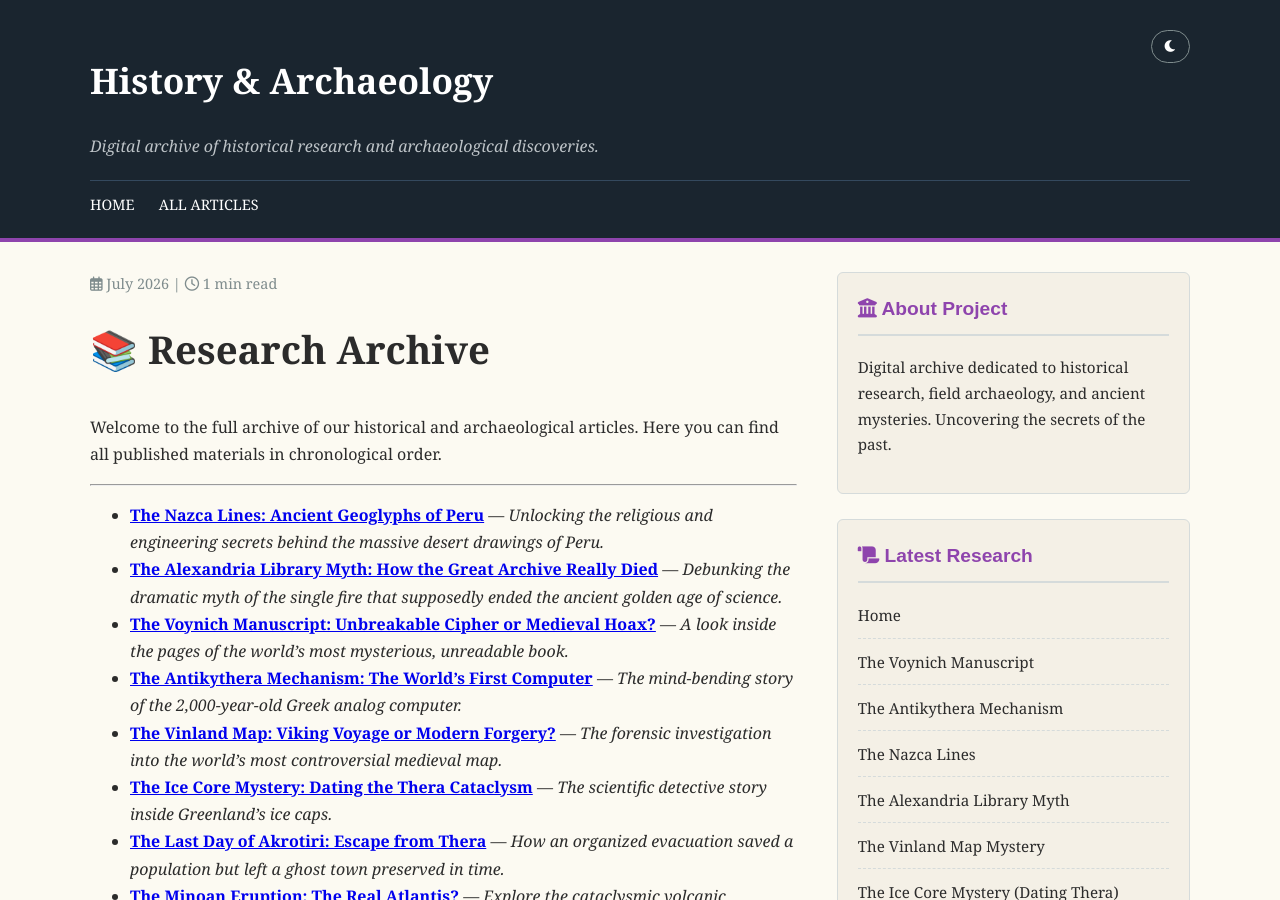
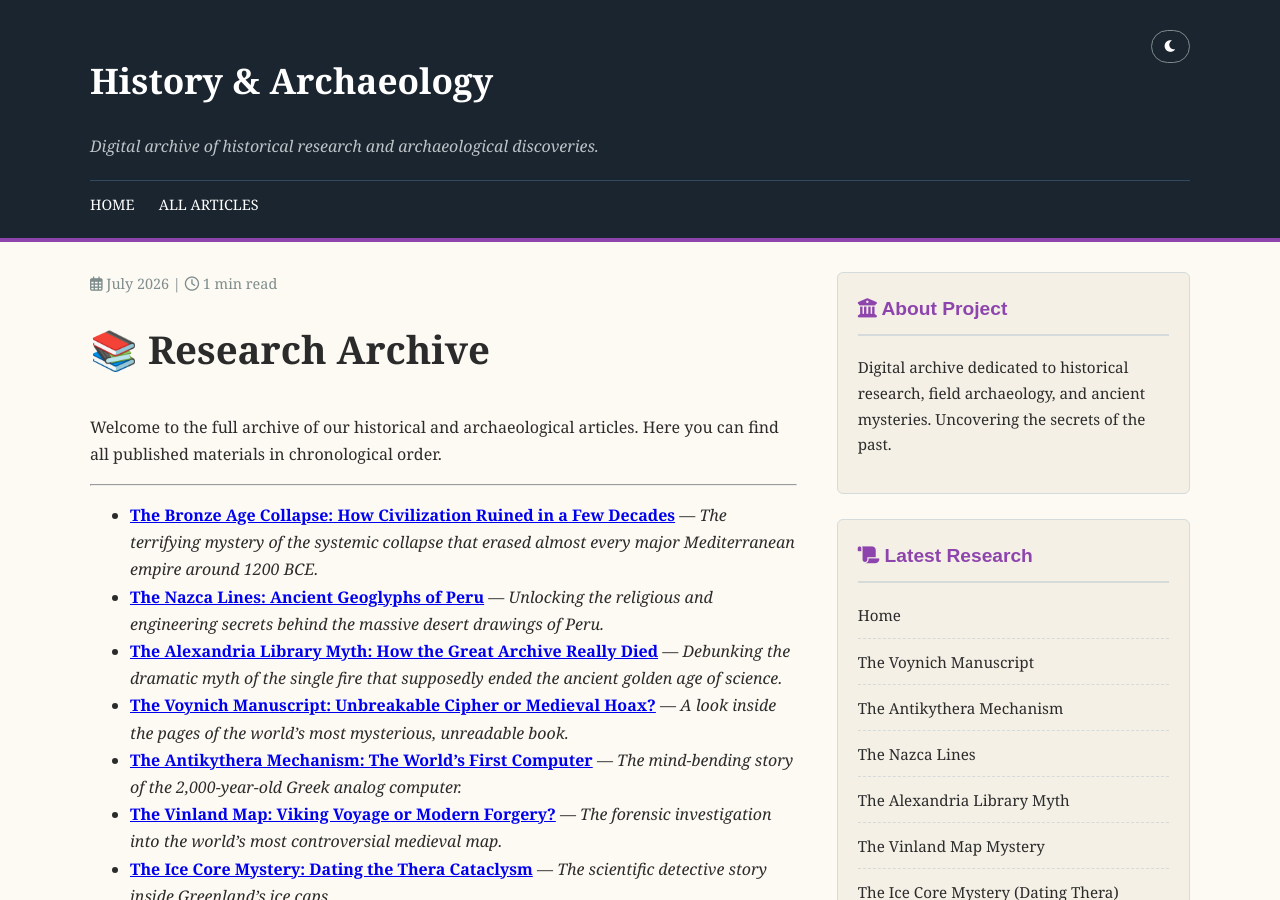
Before and after one commit to history-archaeology-project/history-archaeology-project.github.io, a Jekyll site: the page built from articles/index.md, in a window 1280 px wide and 900 px high. Built offline with Jekyll 4.4.1, drawn with Linux system fonts in a browser that asks for light colours; comment, search, counter and statistics services are not loaded.

Commit message:
Update index.md

```diff
--- a/articles/index.md
+++ b/articles/index.md
@@ -8,6 +8,7 @@ title: Archive of All Articles
 Welcome to the full archive of our historical and archaeological articles. Here you can find all published materials in chronological order.
 
 ---
+*   **[The Bronze Age Collapse: How Civilization Ruined in a Few Decades](/articles/bronze-age-collapse)** — *The terrifying mystery of the systemic collapse that erased almost every major Mediterranean empire around 1200 BCE.*
 *   **[The Nazca Lines: Ancient Geoglyphs of Peru](/articles/nasca-lines)** — *Unlocking the religious and engineering secrets behind the massive desert drawings of Peru.*
 *   **[The Alexandria Library Myth: How the Great Archive Really Died](/articles/alexandria-library-myth)** — *Debunking the dramatic myth of the single fire that supposedly ended the ancient golden age of science.*
 *   **[The Voynich Manuscript: Unbreakable Cipher or Medieval Hoax?](/articles/voynich-manuscript)** — *A look inside the pages of the world's most mysterious, unreadable book.*
```
